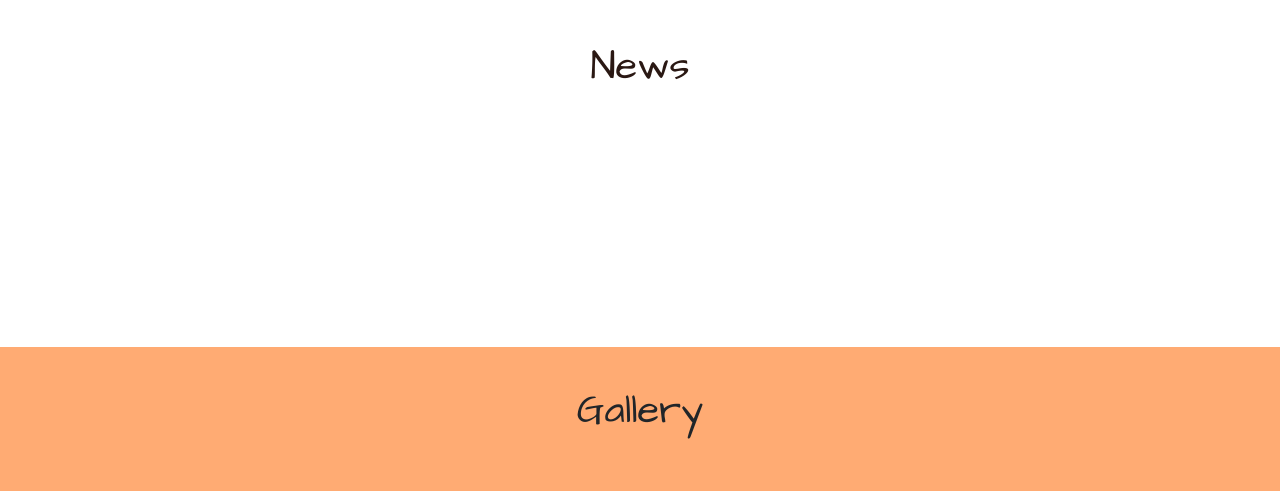
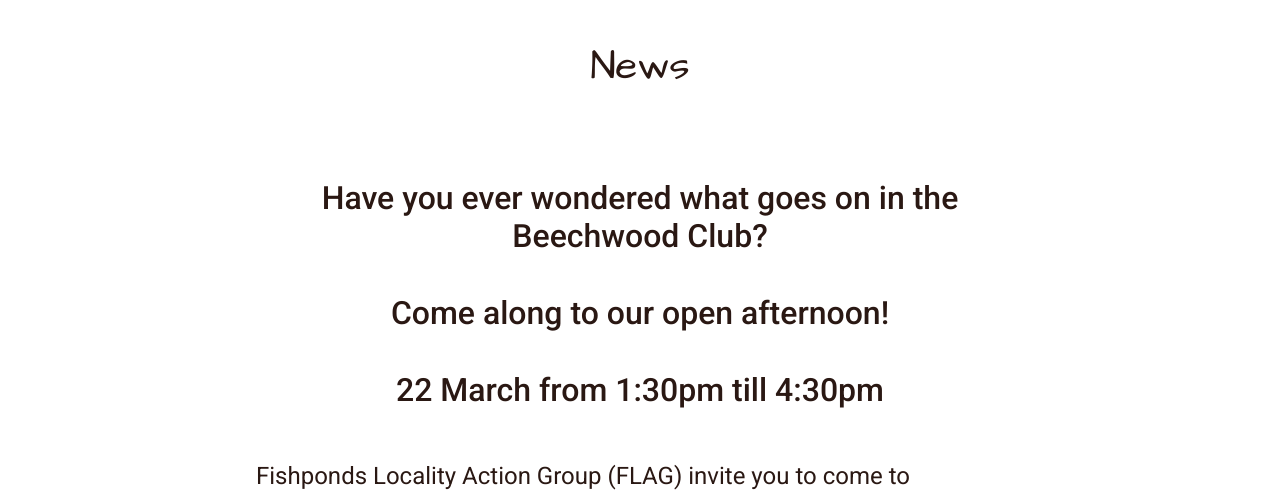
Before and after one commit to teoaldridge/fishpondsbristol, a plain HTML site: page beechwoodclub.fishpondsbristol.uk/htdocs/index.html in a window 1280 px wide. Shown: the part 885-1376 px from the top of the page. Drawn offline with nearby package versions, Linux system fonts and the light colour scheme.

Commit message:
calendar changes 3/2/25

```diff
--- a/beechwoodclub.fishpondsbristol.uk/htdocs/index.html
+++ b/beechwoodclub.fishpondsbristol.uk/htdocs/index.html
@@ -133,9 +133,39 @@
   <!--News-->
   <section id="news" class="section white-section">
     <h1 class="news-heading">News</h1>
-    <h2 class="news-sub-heading"></h2>
+    <h2 class="news-sub-heading">
+      Have you ever wondered what goes on in the Beechwood Club?
+      <br><br>
+      Come along to our open afternoon!
+      <br><br>
+      22 March from 1:30pm till 4:30pm
+    </h2>
     <p class="news-text">
+      Fishponds Locality Action Group (FLAG) invite you to come to Beechwood Club to find out more about what's going on in your community at the Beechwood.
+      <br><br>
+      Community groups, local charities and more will be present to give you the opportunity to find out more, make connections, get involved and take action in your community.
+      <br><br>
+      Beechwood Playgroup will have activities for all of the family too!
+      <br><br>
+      All welcome, why not pop by!
+      <br><br>
 
+      Groups/organisations confirmed:
+      <br><br>
+
+      - Friends of Oldbury Court Park
+      <br>
+      - Fishponds Community Planning Group
+      <br>
+      - Concord Band
+      <br>
+      - Activate Fishponds
+      <br>
+      - Beechwood Playgroup
+      <br>
+      - Healing Voices Singing Circle
+      <br>
+      - Bristol u3a
     </p>
   </section>
 
@@ -251,7 +281,7 @@
 
               <!--Wednesday-->
               <td>
-                <b>9:30 - 12:00</b><br /> Stay and Play Playgroup with Steph 07825839165  <br> <a class="info-icon" href="#playgroup"><i class="fas fa-info-circle"></i></a>
+                <b>9:30 - 11:30</b><br /> Stay and Play Playgroup with Steph 07825839165  <br> <a class="info-icon" href="#playgroup"><i class="fas fa-info-circle"></i></a>
                 <br /><br />
                 <b>13:45 - 15:15</b><br />Women's Reading Group (3rd Wednesday each month) 0790536609 <br> <a class="info-icon" href="#reading"><i class="fas fa-info-circle"></i></a>
                 <br /><br />
@@ -449,17 +479,17 @@
             <!--Play Group Steph-->
                   <div  id="playgroup" class="classDescription-column col-lg-4 col-md-6">
                     <div class="card">
-                      <img class="card-img-top" src="images/playgroup.jpeg" alt="Card image cap">
+                      <img class="card-img-top" src="images/beechwood_paygroup_pic.jpeg" alt="Card image cap">
                       <div class="card-body">
                         <h5 class="card-title">Beechwood Play Group with Steph</h5>
                         <p class="card-text">
-                          Wednesday 9:00am - 11:00am<br> <br>
+                          Wednesday 9:30am - 11:30am<br> <br>
                            All welcome!<br>
                           Unstructured drop-in play session. <br />
                           You can stay as little or as long as you like! <br />
                           Includes drinks and snacks for adults and little ones.<br />
                           <br />
-                          £2 voluntary cash donation welcome.<br />
+                          £2.50 voluntary cash donation welcome.<br />
                           <br>
                           <b>Contacts:</b> <br>
                           t: 07825839165<br>
```
Also changed, not shown: beechwoodclub.fishpondsbristol.uk/htdocs/images/beechwood_paygroup_pic.jpeg (added).
